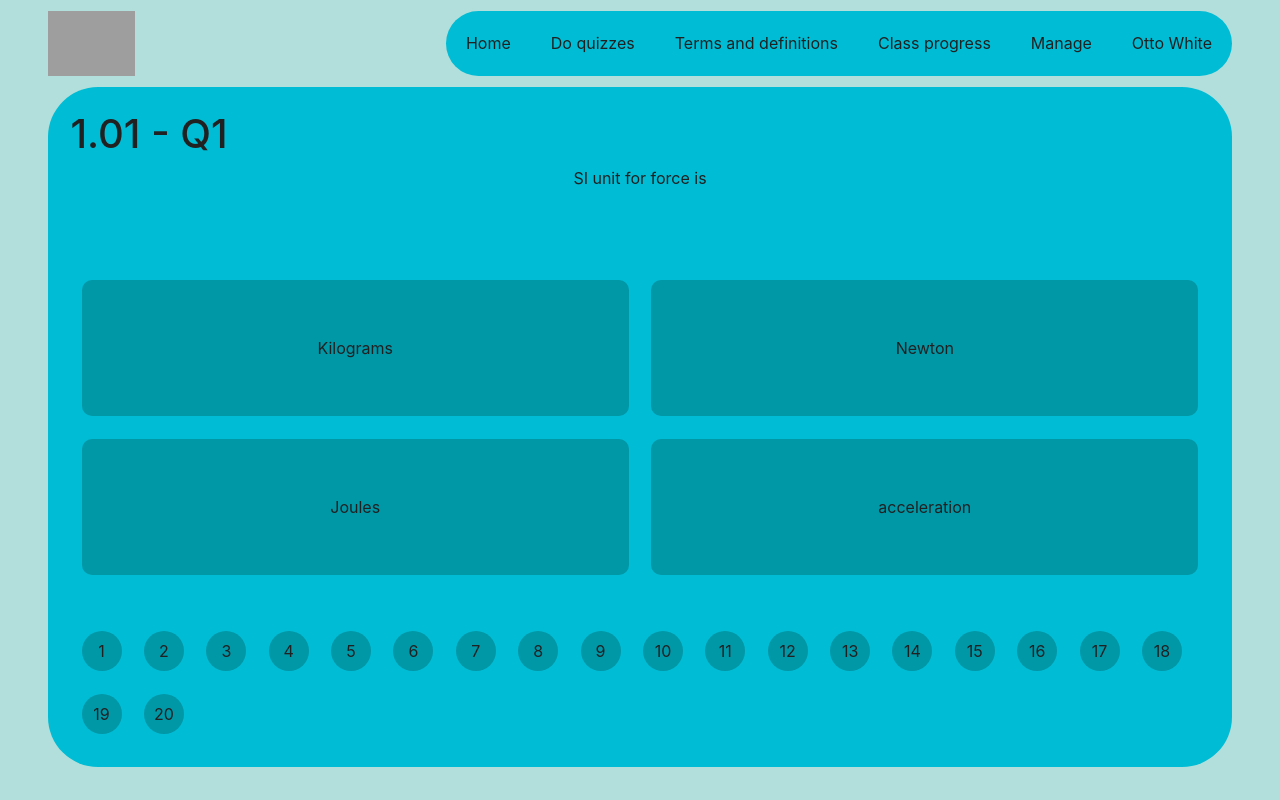
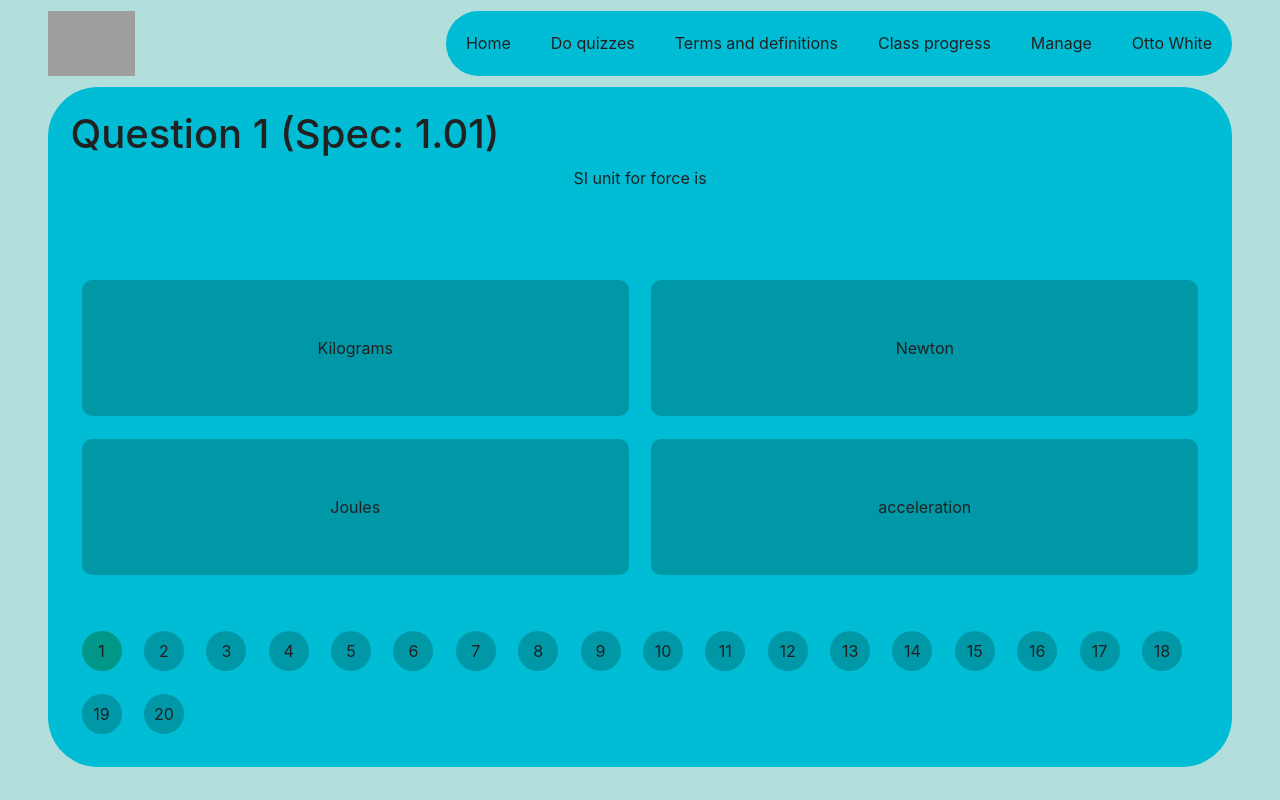
Before and after one commit to ottowhite/sci-sense, a Django app: template main_app/templates/main_app/quiz.html in a window 1280 px wide. Run offline with Django 3.2, Linux system fonts and the light colour scheme; the template is opened without the code that fills it: values that come from a table or form of the project are taken from there, others are empty; data comes from the database, SQL or seed files in the repository; some libraries are stand-ins or nearby versions; grey boxes are pictures that could not be loaded.

Commit message:
add selected question colour change

```diff
--- a/main_app/templates/main_app/quiz.html
+++ b/main_app/templates/main_app/quiz.html
@@ -91,17 +91,27 @@
 {% block scripts %}
     {{ block.super }}
     <script id="quiz-js">
-        function show_question(question_number) {
+        function select_question(question_number) {
             // ensure that all question related elements are hidden before displaying another
             // have to use querySelectorAll to select multiple classes
-            question_elements = document.querySelectorAll(".question-header,.question-paragraph,.question-box")
+            question_elements = document.querySelectorAll(".question-header,.question-paragraph,.question-box");
 
             // set all display modes to none
             for (i = 0; i < question_elements.length; i++) {
                 question_elements[i].style.display = "none";
             }
 
-            // collect all elements relating to a single question
+            // get global CSS variables for relevant colours
+            default_colour = getComputedStyle(document.documentElement).getPropertyValue("--accent-colour");
+            hover_colour = getComputedStyle(document.documentElement).getPropertyValue("--primary-hover");
+
+            question_numbers = document.getElementsByClassName("question-number")
+            for (i = 0; i < question_numbers.length; i++) {
+                // set all question number divs to have default colour
+                question_numbers[i].style.backgroundColor = default_colour;
+            }
+
+            // collect all elements relating to a single question, and display them with according properties
             single_question_elements = document.getElementsByClassName("q" + question_number)
             for (i = 0; i < single_question_elements.length; i++) {
                 if (single_question_elements[i].constructor.name == "HTMLDivElement") {
@@ -110,16 +120,20 @@
                     single_question_elements[i].style.display = "block";
                 }
             }
+
+            // darken the selected question
+            document.getElementById("q" + question_number + "-nav").style.backgroundColor = hover_colour;
+
         }
 
-        show_question(1);
+        select_question(1);
     </script>
 {% endblock %}
 
 {% block content %}
     <div id="context">
         {% for question in question_data %}
-            <h1 class="question-header q{{ forloop.counter }}">{{ question.spec_point }} - Q{{ forloop.counter }}</h1>
+            <h1 class="question-header q{{ forloop.counter }}">Question {{ forloop.counter }} (Spec: {{ question.spec_point }})</h1>
             <p class="question-paragraph q{{ forloop.counter }}">
                 {{ question.question }}
             </p>
@@ -136,7 +150,7 @@
 
     <div id="question-numbers-wrapper">
         {% for question in question_data %}
-            <div class="question-number" id="q{{ forloop.counter }}-nav" onclick="show_question({{ forloop.counter }})"><span class="question-nav-span">{{ forloop.counter }}</span></div>
+            <div class="question-number" id="q{{ forloop.counter }}-nav" onclick="select_question({{ forloop.counter }})"><span class="question-nav-span">{{ forloop.counter }}</span></div>
         {% endfor %}
     </div>
 
--- a/main_app/views.py
+++ b/main_app/views.py
@@ -23,7 +23,7 @@ def quiz(request):
 
     context = {
         'user_data': user_data,
-        'question_data': Question.objects.filter(spec_point__range=(1.09, 2.1))[:5],
+        'question_data': Question.objects.filter(spec_point__range=(1.01, 2.1))[:15],
         'title': 'Do quiz'
     }
 
```
